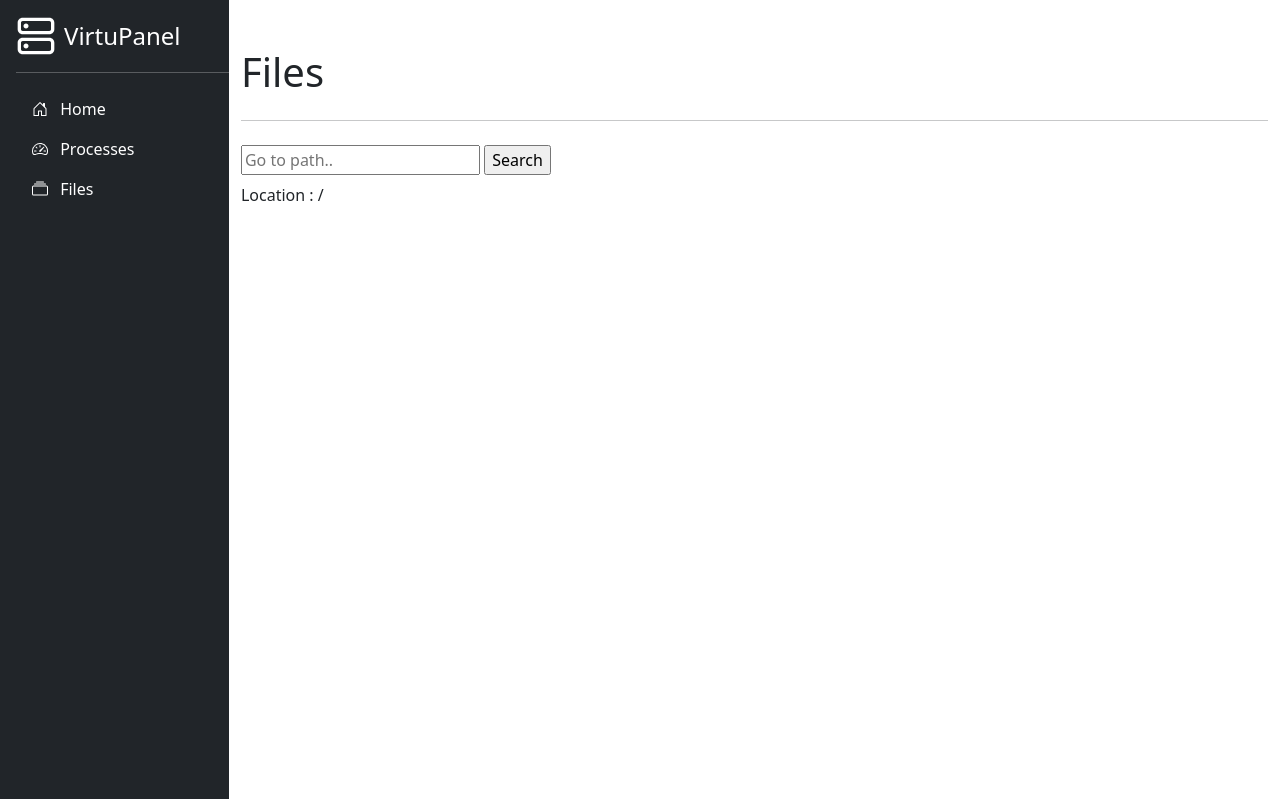
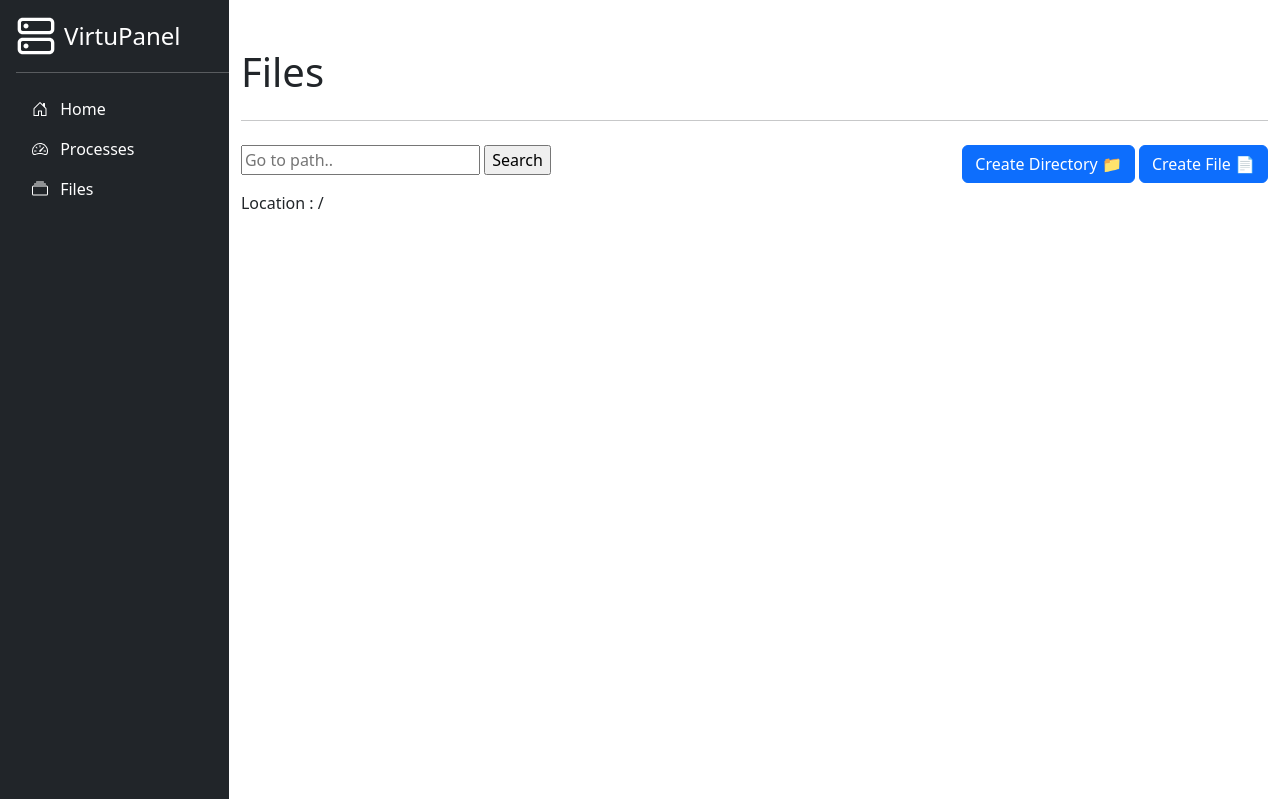
Before and after one commit to Sc4ndium90/virtupanel, a PHP site: page /files.php in a window 1280 px wide. Shown: the top 799 px of the page. Run offline with PHP 8.4, Linux system fonts and the light colour scheme; data that the repository does not hold is empty; some libraries are stand-ins or nearby versions.

Commit message:
Set a row with two columns to put the search path field and buttons to create a folder/file

```diff
--- a/files.php
+++ b/files.php
@@ -42,11 +42,19 @@ if (isset($_GET['path']) && $_GET['path'] !== "//") {
 
         <!-- Form to search a specific folder and go in this folder if possible, else reply the error -->
         <div class="pt-2 pb-2">
-            <form action="files.php" method="GET">
-                <input type="text" name="path" placeholder="Go to path..">
-                <input type="submit" value="Search">
-                <?php if ($error) echo "<span class='text-danger'>$error</span>" ?>
-            </form>
+            <div class="row">
+                <div class="col">
+                    <form action="files.php" method="GET">
+                        <input type="text" name="path" placeholder="Go to path..">
+                        <input type="submit" value="Search">
+                        <?php if ($error) echo "<span class='text-danger'>$error</span>" ?>
+                    </form>
+                </div>
+                <div class="col d-flex justify-content-end">
+                    <button class="btn btn-primary me-1" id="create-dir-btn">Create Directory 📁</button>
+                    <button class="btn btn-primary" id="create-file-btn">Create File 📄</button>
+                </div>
+            </div>
         </div>
 
         <!-- Show the actual path -->
@@ -105,7 +113,9 @@ if (isset($_GET['path']) && $_GET['path'] !== "//") {
     <!-- Bootstrap 5.2 -->    <script src="https://cdn.jsdelivr.net/npm/bootstrap@5.2.3/dist/js/bootstrap.bundle.min.js" integrity="sha384-kenU1KFdBIe4zVF0s0G1M5b4hcpxyD9F7jL+jjXkk+Q2h455rYXK/7HAuoJl+0I4" crossorigin="anonymous"></script>
     <!-- Popper -->           <script src="https://unpkg.com/@popperjs/core@2"></script>
     <!-- jQuery -->           <script src="https://code.jquery.com/jquery-3.6.3.min.js"></script>
+    <!-- SweetAlert -->       <script src="https://cdn.jsdelivr.net/npm/sweetalert2@11"></script>
 
+    <script src="js/files.js"></script>
     <script>
         // Set the active class in the navbar
         $(document).ready(function() {
```
